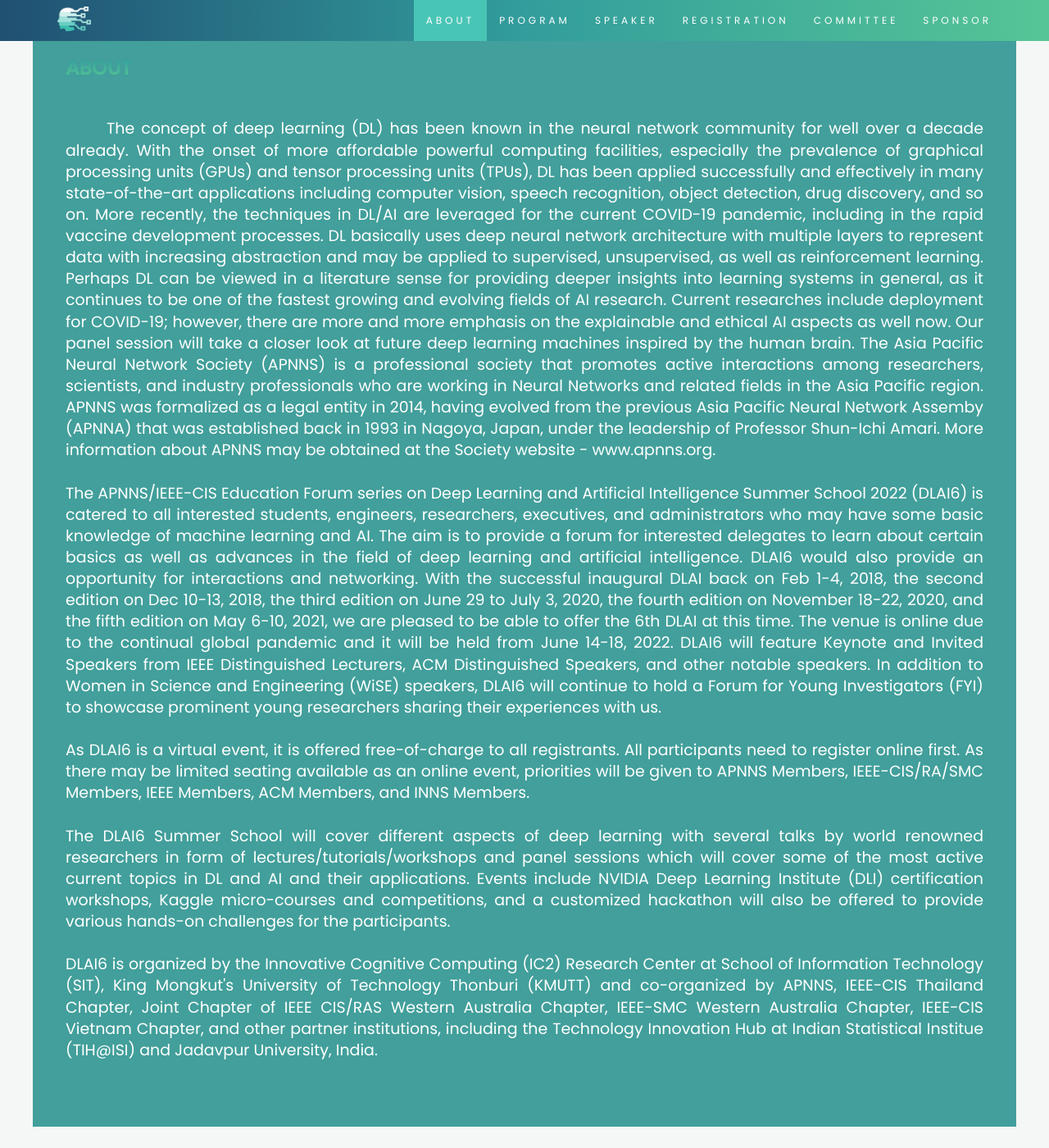
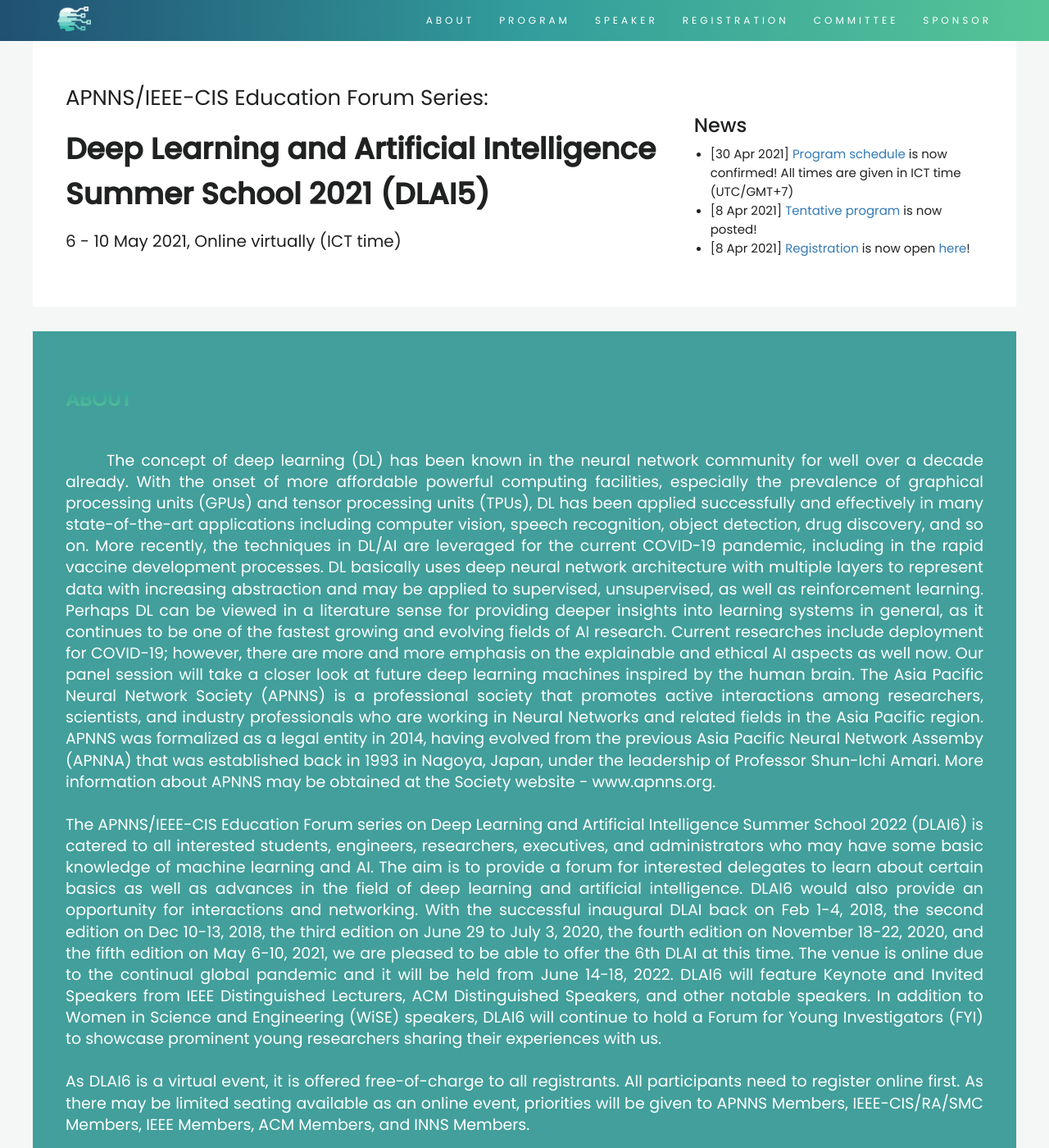
Before and after one commit to deeplearningandaiwinterschool/deeplearningandaiwinterschool.github.io, a Jekyll site: the page built from index.html, in a window 1280 px wide and 1400 px high. Shown: the whole window at 82% size. Built offline with Jekyll 4.4.1, drawn with Linux system fonts in a browser that asks for light colours.

Commit message:
Add update section

```diff
--- /dev/null
+++ b/_includes/update.html
@@ -0,0 +1,28 @@
+<!-- Update Section -->
+<div id="update" class="container-fluid text-center max-width">
+    <div class="row text-left">
+        <div class="col-sm-8">
+                <div id="series-title">
+                    <p>APNNS/IEEE-CIS Education Forum Series:</p>
+                </div>
+                <div id="event-title">
+                    <span>Deep Learning and Artificial Intelligence Summer School 2021 (DLAI5)</span>
+                </div>
+                <div id="date-location-info">
+                    <span >6 - 10 May 2021, Online virtually (ICT time)</span>
+                </div>
+        </div>
+        <div class="col-sm-4">
+            <!-- <h2>NEWS</h2>
+            <br> -->
+            <div class="update-info">
+                <h3>News</h3>
+                <ul class="update-bullet">
+                    <li>[30 Apr 2021] <a href="#program">Program schedule</a> is now confirmed! All times are given in ICT time (UTC/GMT+7)</li>
+                    <li>[8 Apr 2021] <a href="#program">Tentative program</a> is now posted!</li>
+                    <li>[8 Apr 2021] <a href="#registration">Registration</a> is now open <a href="https://bit.ly/3dEvOWV" target="_blank">here</a>!</li>
+                </ul>
+            </div>
+        </div>
+    </div>
+</div>
--- a/css/dlai7_styles.css
+++ b/css/dlai7_styles.css
@@ -144,18 +144,23 @@
     margin-top: -7px;
   }
   #series-title {
-    font-size: 32px;
+    font-size: 26px;
+    /* font-weight: bold; */
+    margin-top: 50px;
+  }
+  #event-title {
+    font-size: 36px;
+    margin: 15px 0px;
     font-weight: bold;
   }
-  #event-title {
-    font-size: 48px;
-    margin: 44px 10px;
-    font-weight: bold;
+  #event-info {
+    text-align: left;
   }
+
   #date-location-info {
-    font-size: 28px;
-    font-weight: 500;
-    margin: 44px 10px;
+    font-size: 20px;
+    font-weight: 100;
+    margin: 15px 0px;
   }
   #countdown-timer {
     font-size: 26px;
@@ -398,3 +403,10 @@
     font-weight: 100;
     padding-left: 2em;
 }
+
+.update-info {
+    margin-top: 6em;
+}
+.update-info .update-bullet {
+    padding-left: 20px;
+}
--- a/index.html
+++ b/index.html
@@ -3,6 +3,7 @@
 title: Home
 ---
 
+{% include update.html %}
 {% include about.html about=site.data.dlai6.about %}
 {% include program.html %}
 {% include registration.html %}
```
